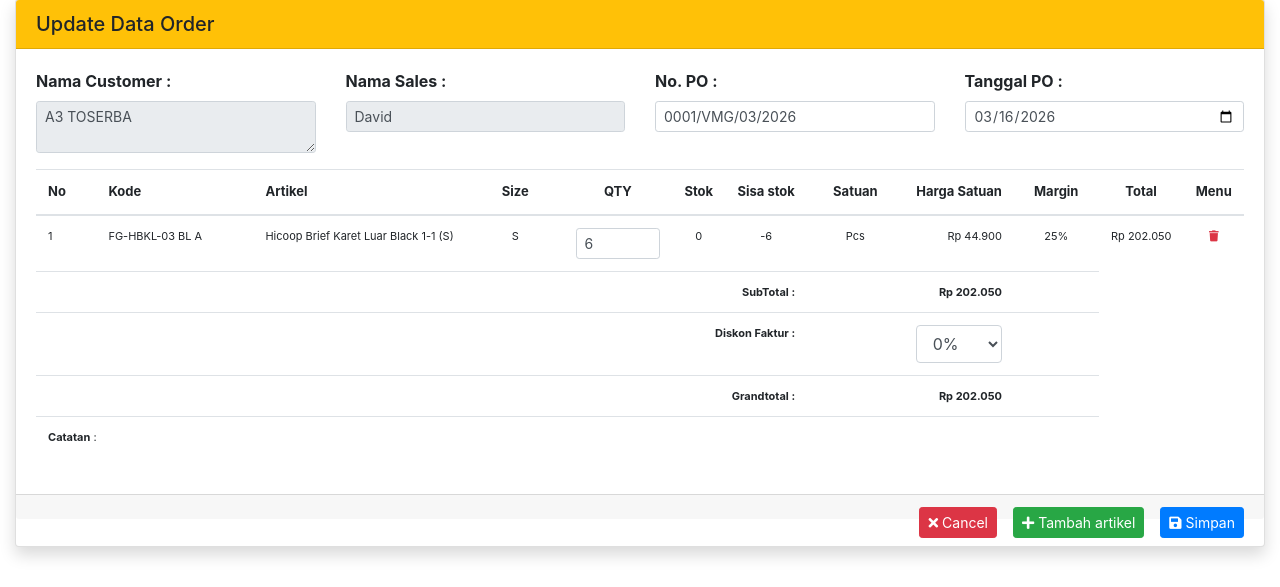
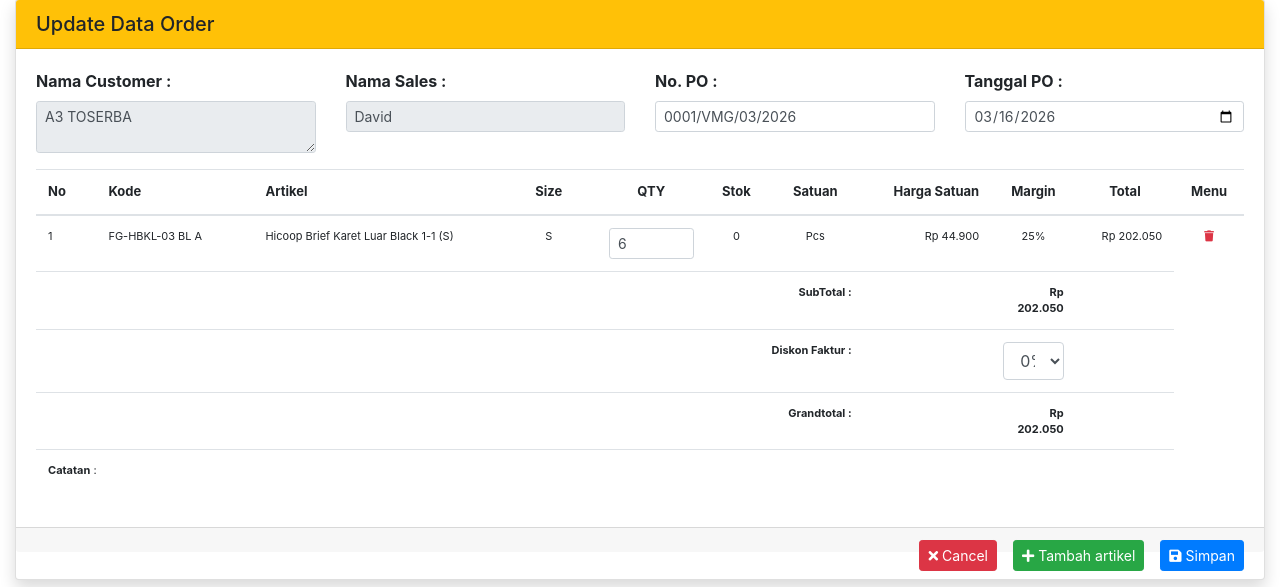
Before and after one commit to Rmdhnrzs/pom-admin-backend, a CodeIgniter app: page /database/Order/edit/1 in a window 1280 px wide. Shown: the part 87-674 px from the top of the page. Run offline with CodeIgniter, Linux system fonts and the light colour scheme; a user stored in the database is signed in; data comes from the database, SQL or seed files in the repository.

Commit message:
Removed stok decrement processs at sales order admin

```diff
--- a/application/controllers/Order.php
+++ b/application/controllers/Order.php
@@ -134,7 +134,7 @@ class Order extends CI_Controller
 		join tb_customer tc on td.id_customer = tc.id
 		join tb_perusahaan tp on tp.id = tc.id_perusahaan
 		left join tb_user tu on td.id_user = tu.id where td.id ='$id'")->row();
-		$data['detail']	= $this->db->query("SELECT tod.*, tb.keterangan, tb.kode_artikel,tb.nama_artikel, tb.stok, tb.satuan,tb.size,tc.margin, td.diskon, td.status as order_status from tb_order_detail tod
+		$data['detail']	= $this->db->query("SELECT tod.*, tb.keterangan, tb.kode_artikel,tb.nama_artikel, tb.stok, tb.satuan, tb.size, tc.margin, td.diskon, td.status as order_status from tb_order_detail tod
 		join tb_order td on tod.id_order = td.id
 		join tb_barang tb on tod.id_barang = tb.id
 		join tb_customer tc on td.id_customer = tc.id where tod.id_order = '$id' order by tod.id
@@ -373,11 +373,11 @@ class Order extends CI_Controller
 		$tahunBulan = date('Y-m', strtotime('tomorrow'));
 		$id_perusahaan = $query->row()->id_perusahaan;
 		if ($id_perusahaan == 2) {
-		$nomorUrutan = "SO-PKP-$tahunBulan";
-		$kode_pajak = "T";
+			$nomorUrutan = "SO-PKP-$tahunBulan";
+			$kode_pajak = "T";
 		} else {
-		$nomorUrutan = "SO-$tahunBulan";
-		$kode_pajak = "P";
+			$nomorUrutan = "SO-$tahunBulan";
+			$kode_pajak = "P";
 		}
 		$no_faktur  = $nomorUrutan . "-" . $no_urut;
 
@@ -488,18 +488,18 @@ class Order extends CI_Controller
 					break;
 				}
 
-				$this->db->update('tb_barang', [
-					'stok' => $remainingStok
-				], [
-					'id' => $data->id_barang
-				]);
+				// $this->db->update('tb_barang', [
+				// 	'stok' => $remainingStok
+				// ], [
+				// 	'id' => $data->id_barang
+				// ]);
 
 				$row++;
 			}
 
-			if ($isStokBelowZero){
-				tampil_alert('error', 'GAGAL', 'Hasil pengurangan Stok tidak boleh dibawah 0');
-			}
+			// if ($isStokBelowZero){
+			// 	tampil_alert('error', 'GAGAL', 'Hasil pengurangan Stok tidak boleh dibawah 0');
+			// }
 			// Create Excel writer
 			$writer = new Xlsx($spreadsheet);
 
--- a/application/controllers/api/Api_Controller.php
+++ b/application/controllers/api/Api_Controller.php
@@ -35,6 +35,7 @@ class Api_Controller extends CI_Controller {
     {
         $allowedOrigins = [
             $this->config->item('frontend_host'),
+            'http://127.0.0.1:5173'
         ];
 
         if (isset($_SERVER['HTTP_ORIGIN']) && in_array($_SERVER['HTTP_ORIGIN'], $allowedOrigins)) {
--- a/application/views/admin/edit.php
+++ b/application/views/admin/edit.php
@@ -73,7 +73,7 @@
                          <th class="text-center" style="width:8%">Size</th>
                          <th class="text-center" style="width:9%">QTY</th>
                          <th class="text-center">Stok</th>
-                         <th class="text-center">Sisa stok</th>
+                         <!-- <th class="text-center">Sisa stok</th> -->
                          <th class="text-center" style="width:8%">Satuan</th>
                          <th class="text-right">Harga Satuan</th>
                          <th style="width:7%" class="text-center">Margin</th>
@@ -100,7 +100,7 @@
                                  <input type="hidden" name="id_detail[]" min="0" value="<?= $d->id ?>" class="form-control form-control-sm" required>
                              </td>
                              <td class="text-center stok item-<?= $d->id ?>"><?= $d->stok ?></td>
-                             <td class="text-center sisastok item-<?= $d->id ?>"><?= $d->stok - $d->qty  ?></td>
+                             <!-- <td class="text-center sisastok item-<#= $d->id ?>"><?= $d->stok - $d->qty  ?></td> -->
                              <td class="text-center"><?= $d->satuan ?></td>
                              <td class="text-right harga">Rp <?= rupiah($d->harga) ?></td>
                              <td class="text-center diskonHarga"><?= $d->diskon_barang ?></td>
@@ -118,7 +118,7 @@
                              $diskon_p          = $subtotal * $diskonValue / 100;
                              $grandtotal        = $subtotal - $diskon_p;
                              $totalstok = 0;
-                             $totalstok += $d->stok - $d->qty;
+                            //  $totalstok += $d->stok - $d->qty;
                      endforeach?>
                      <tr>
                         <td colspan="7" class="text-right"><strong>SubTotal :</strong></td>
@@ -201,12 +201,12 @@
                                  <input type="text" id="satuan" class="form-control form-control-sm" readonly>
                              </div>
                          </div>
-                         <div class="col-md-4">
+                         <!-- <div class="col-md-4">
                              <div class="form-group mb-0">
                                  <label for="">Stok</label>
                                  <input type="text" id="stok" class="form-control form-control-sm" readonly>
                              </div>
-                         </div>
+                         </div> -->
                          <div class="col-md-4">
                              <div class="form-group mb-0">
                                  <label for="">Harga</label>
@@ -278,17 +278,17 @@
             var stok = parseInt($('#stok').val());
             var value = parseInt($(this).val());
 
-            if (value > stok) {
-                Swal.fire({
-                    icon: 'error',
-                    title: 'Gagal',
-                    text: 'Kuantitas order tidak boleh melebihi jumlah stok barang!',
-                    confirmButtonText: 'OK'
-                });
-                $(this).prop('disabled', true);
-            } else {
-                $(this).prop('disabled', false);
-            }
+            // if (value > stok) {
+            //     Swal.fire({
+            //         icon: 'error',
+            //         title: 'Gagal',
+            //         text: 'Kuantitas order tidak boleh melebihi jumlah stok barang!',
+            //         confirmButtonText: 'OK'
+            //     });
+            //     $(this).prop('disabled', true);
+            // } else {
+            //     $(this).prop('disabled', false);
+            // }
          });
 
          $("#diskonFaktur").change(function() {
@@ -393,16 +393,16 @@
         var stok = parseInt($(`.stok.${itemClass}`).text());
         var qty_edit = parseInt(inputElement.val());
         var result = stok - qty_edit;
-        if (result < 0) {
-            Swal.fire({
-                icon: 'error',
-                title: 'Gagal',
-                text: 'Kuantitas order tidak boleh melebihi jumlah stok barang!',
-                confirmButtonText: 'OK'
-            });
-        } else {
-            $(`.sisastok.${itemClass}`).text(result);
-            $(`.sisastok.${itemClass}`).addClass('bg-warning');
-        }
+        // if (result < 0) {
+        //     Swal.fire({
+        //         icon: 'error',
+        //         title: 'Gagal',
+        //         text: 'Kuantitas order tidak boleh melebihi jumlah stok barang!',
+        //         confirmButtonText: 'OK'
+        //     });
+        // } else {
+        //     $(`.sisastok.${itemClass}`).text(result);
+        //     $(`.sisastok.${itemClass}`).addClass('bg-warning');
+        // }
     }
  </script>
```
Also changed, not shown: application/views/admin/detail.php (+15 -14 lines).
